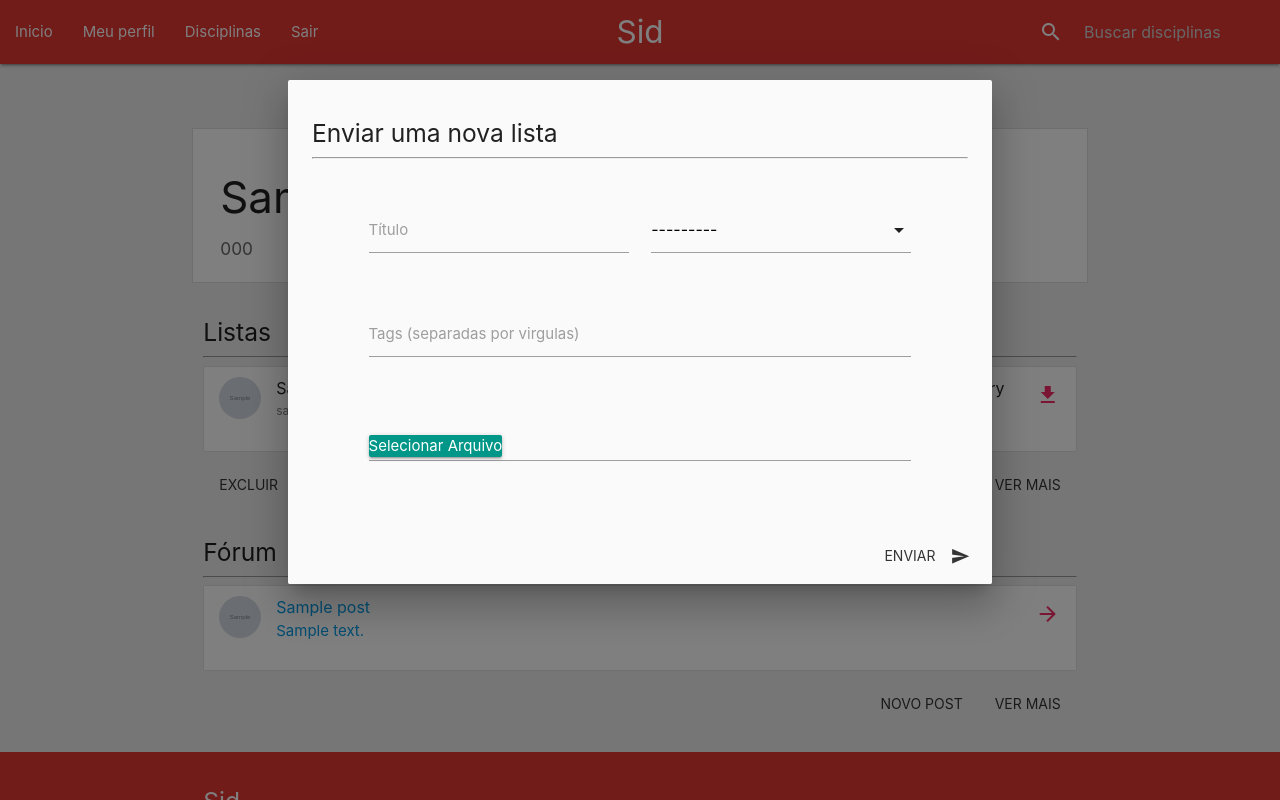
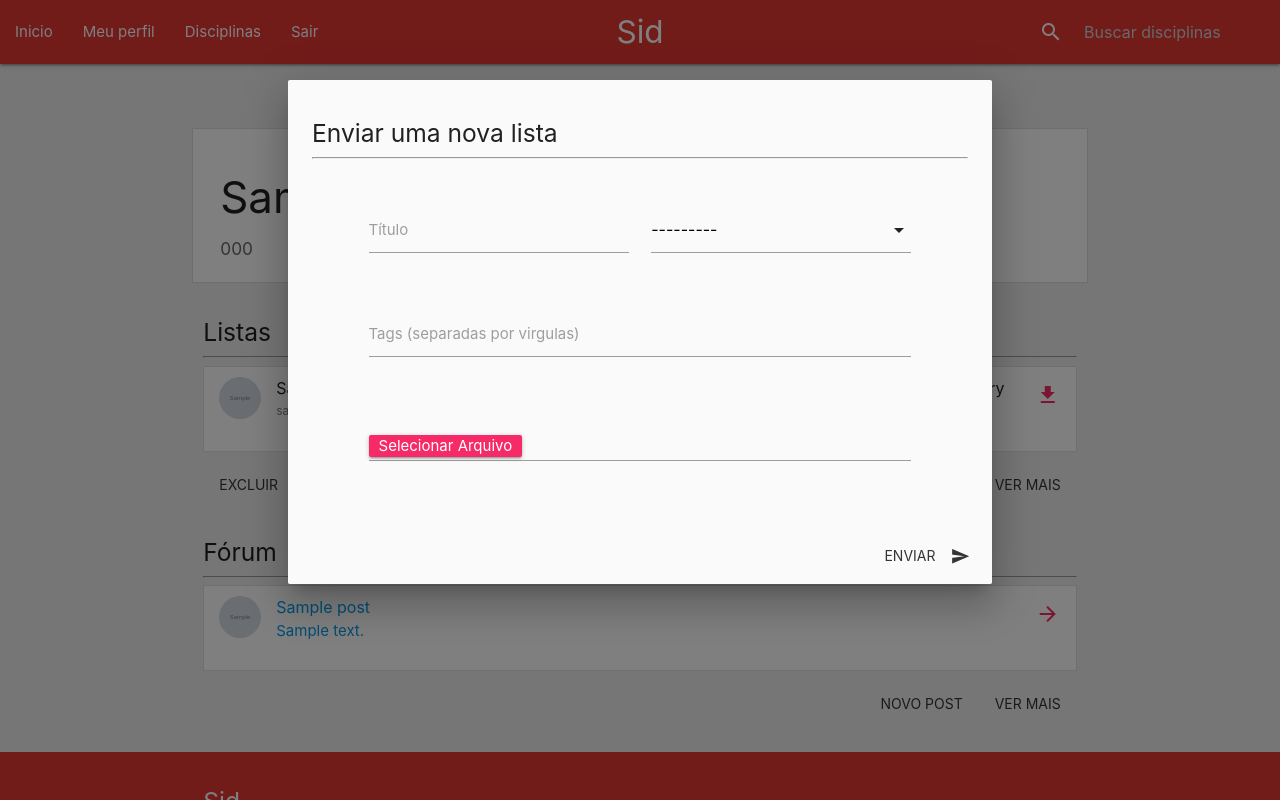
Before and after one commit to rgeurgas/Sid, a Django app: page /course/1/ in a window 1280 px wide, after a click on "ENVIAR". Run offline with Django 3.2, Linux system fonts and the light colour scheme; a user stored in the database is signed in; tables that the repository leaves empty hold one stand-in row (values such as "Sample post"); grey boxes marked "Sample" are stand-in pictures.

Commit message:
Cores do dropdown e do botao file

```diff
--- a/course/static/course/css/estilo.css
+++ b/course/static/course/css/estilo.css
@@ -159,6 +159,7 @@ i.icone-rosa{
 .input-field input[type=search]:focus:not(.browser-default){
 	background-color: #EEEEEE;
 	border-bottom: 1px solid #9e9e9e;
+	color:#F62A66;
 }
 
 input:not([type]):focus:not([readonly]), input[type=text]:not(.browser-default):focus:not([readonly]), input[type=password]:not(.browser-default):focus:not([readonly]), input[type=email]:not(.browser-default):focus:not([readonly]), input[type=url]:not(.browser-default):focus:not([readonly]), input[type=time]:not(.browser-default):focus:not([readonly]), input[type=date]:not(.browser-default):focus:not([readonly]), input[type=datetime]:not(.browser-default):focus:not([readonly]), input[type=datetime-local]:not(.browser-default):focus:not([readonly]), input[type=tel]:not(.browser-default):focus:not([readonly]), input[type=number]:not(.browser-default):focus:not([readonly]), input[type=search]:not(.browser-default):focus:not([readonly]), textarea.materialize-textarea:focus:not([readonly]){
@@ -172,3 +173,18 @@ input:not([type]):focus:not([readonly])+label, input[type=text]:not(.browser-def
 .vanish{
 	display: none;
 }
+
+.dropdown-content li>a, .dropdown-content li>span{
+	color:#F62A66 !important;
+}
+
+.choose-file{
+	background-color:#F62A66 !important;
+	font-size: 0.1px;
+	padding-left: 10px;
+	padding-right: 10px;
+}
+
+.div.file-path-wrapper{
+	border-bottom: 0px !important;
+}
--- a/course/templates/course/course_single.html
+++ b/course/templates/course/course_single.html
@@ -73,7 +73,7 @@
 							</div>
 							<div class="row">
 								<div class="input-field col s12 m10 offset-m1">
-									<label for='id_file' class="card teal white-text waves-effect waves-light">
+									<label for='id_file' class="card teal white-text waves-effect waves-light choose-file choose-file">
 										<div style=" cursor: default;">
 											<span>Selecionar Arquivo</span>
 											<div style="display: none;">
@@ -231,7 +231,7 @@
 							</div>
 							<div class="row">
 								<div class="input-field col s12 m10 offset-m1">
-									<label for='id_file' class="card teal white-text waves-effect waves-light">
+									<label for='id_file choose-file' class="card teal white-text waves-effect waves-light choose-file">
 										<div style=" cursor: default;">
 											<span>Selecionar Arquivo</span>
 											<div style="display: none;">
@@ -301,7 +301,7 @@
 							</div>
 							<div class="row">
 								<div class="input-field col s12 m10 offset-m1">
-									<label for='id_file' class="card teal white-text waves-effect waves-light">
+									<label for='id_file' class="card teal white-text waves-effect waves-light choose-file">
 										<div style=" cursor: default;">
 											<span>Selecionar Arquivo</span>
 											<div style="display: none;">
```
